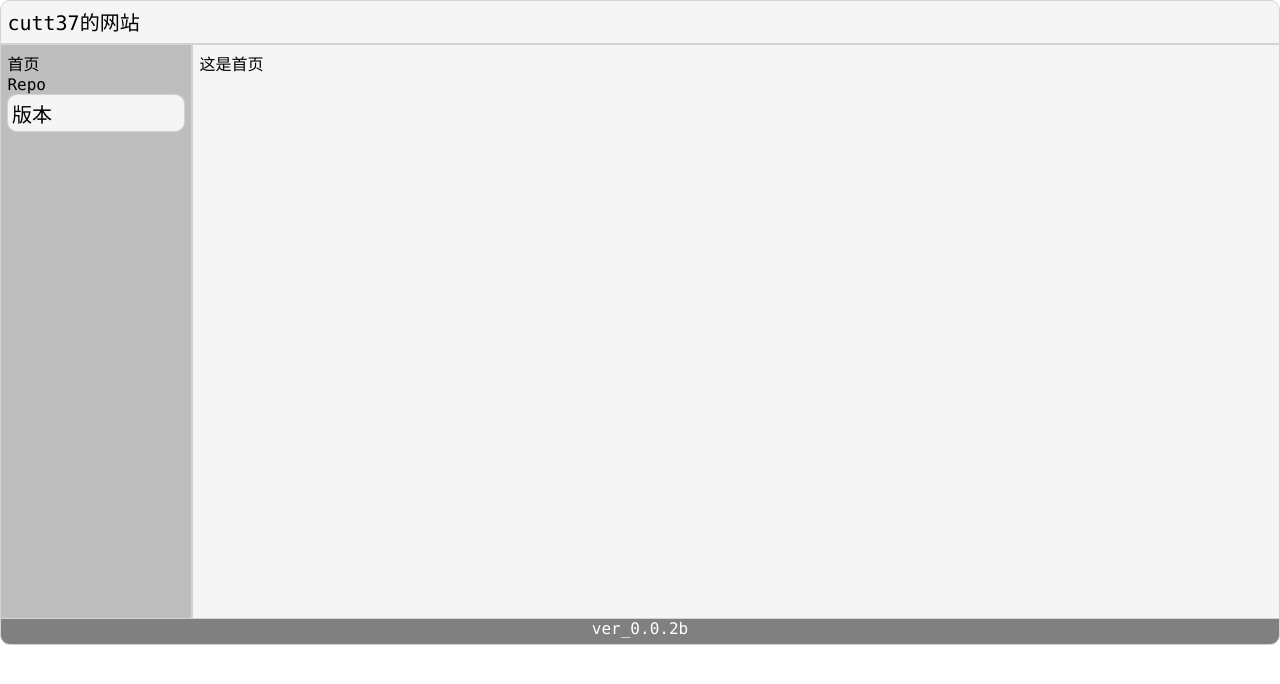
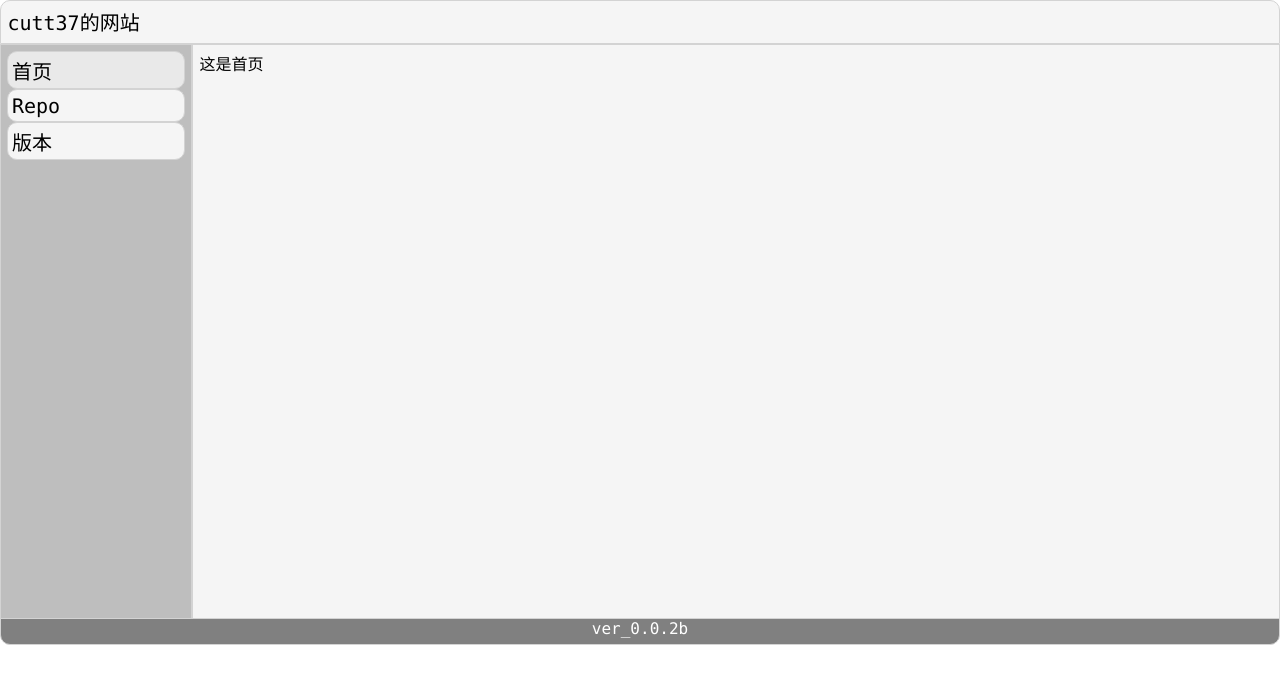
Before and after one commit to cutt37/cutt37.github.io, a plain HTML site: page index.html in a window 1280 px wide. Drawn offline with Linux system fonts and the light colour scheme.

Commit message:
Update index.html

```diff
--- a/index.html
+++ b/index.html
@@ -21,8 +21,8 @@
 
         <section>
             <aside>
-                <div class="home">首页</div>
-                <div class="repo">
+                <div id="home">首页</div>
+                <div id="repo">
                     <a href="pages/repo.html"><span>Repo</span></a>
                 </div>
 
```
